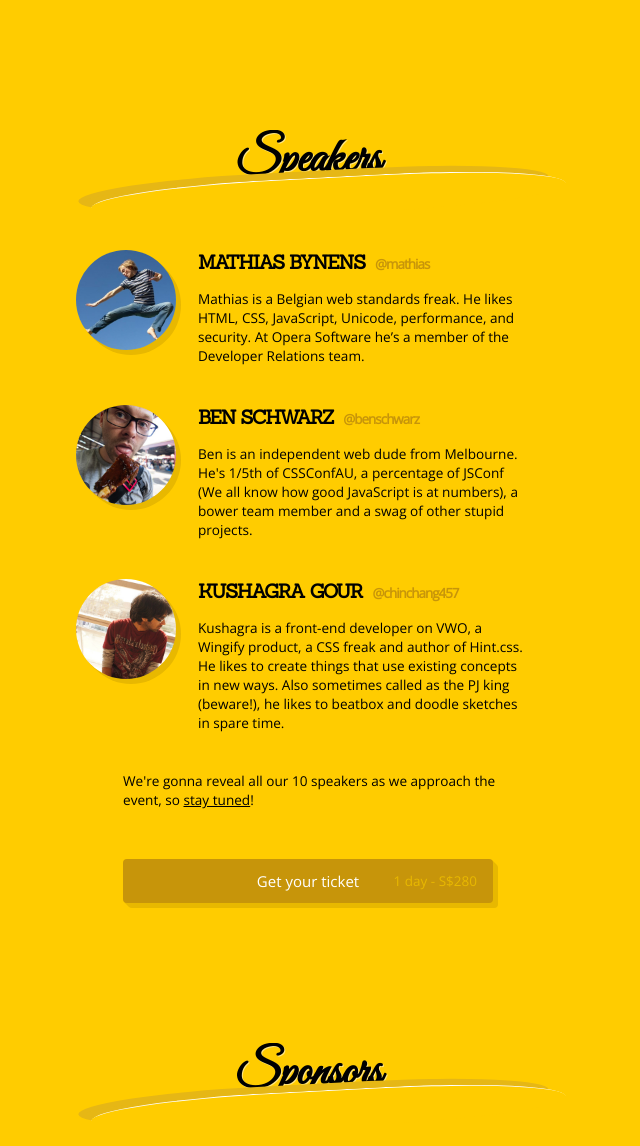
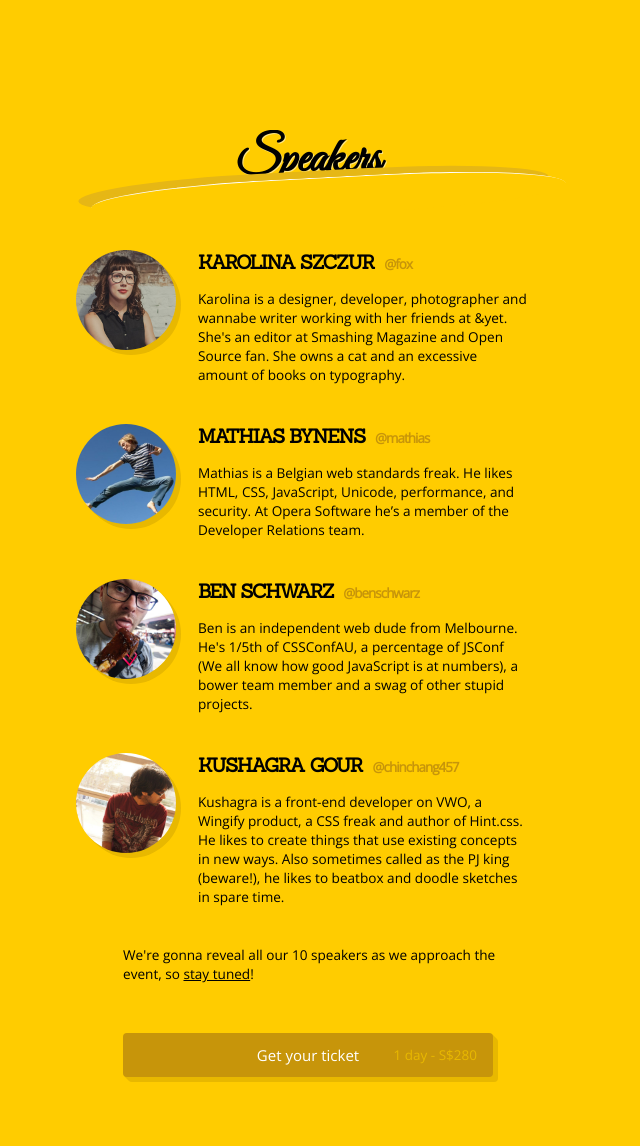
Before and after one commit to serrynaimo/2014.cssconf.asia, a PHP site: page / in a window 1280 px wide. Shown: the part 2060-3206 px from the top of the page, without its empty margins (332-972 px from the left). Run offline with PHP 8.4, Linux system fonts and the light colour scheme; some libraries are stand-ins or nearby versions; some web fonts are replaced.

Commit message:
Adding Karolina

```diff
--- a/index.php
+++ b/index.php
@@ -100,6 +100,14 @@
 		</section>
 		<section id="speakers">
 			<h2>Speakers</h2>
+			<div class="speaker">
+				<a href="https://twitter.com/fox" target="_blank"><img src="img/speakers/karolina.jpg" /></a>
+				<h3>Karolina Szczur <a href="https://twitter.com/fox" target="_blank">@fox</a></h3>
+				<p>
+					Karolina is a designer, developer, photographer and wannabe writer working with her friends at &amp;yet.
+					She's an editor at Smashing Magazine and Open Source fan. She owns a cat and an excessive amount of books on typography.
+				</p>
+			</div>
 			<div class="speaker">
 				<a href="https://twitter.com/mathias" target="_blank"><img src="img/speakers/mathias.jpg" /></a>
 				<h3>Mathias Bynens <a href="https://twitter.com/mathias" target="_blank">@mathias</a></h3>
```
Also changed, not shown: img/speakers/karolina.jpg (added).
